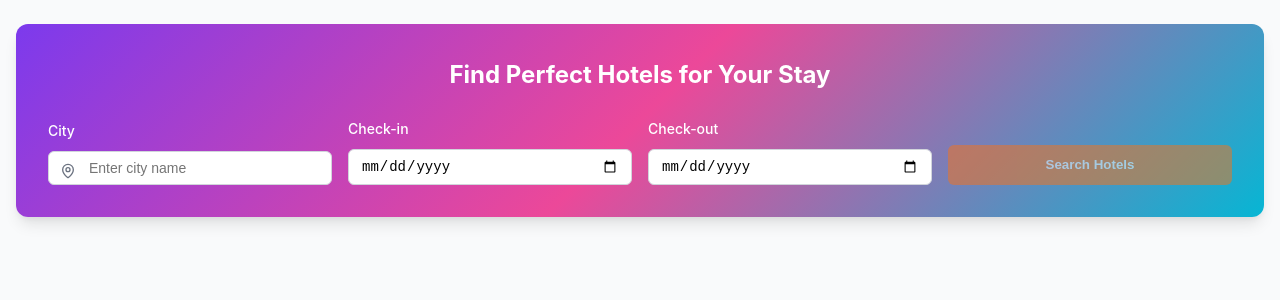
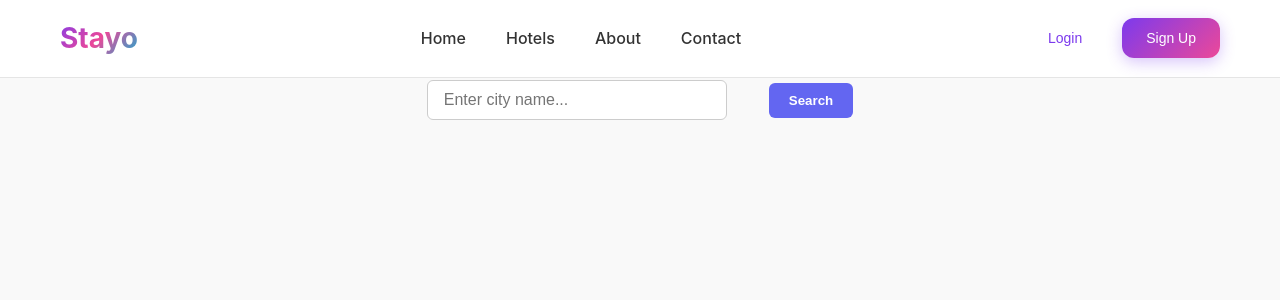
Before and after one commit to nikithcodes/Stayo, a React (Vite) app: page /hotels in a window 1280 px wide. Shown: the top 300 px of the page. Built offline with nearby package versions, Linux system fonts and the light colour scheme.

Commit message:
made final changes

```diff
--- a/src/pages/HotelList.jsx
+++ b/src/pages/HotelList.jsx
@@ -1,317 +1,178 @@
-import { useState, useMemo, useEffect } from "react";
-import { createClient } from "@supabase/supabase-js";
-import { format, differenceInDays } from "date-fns";
-import { CalendarIcon, MapPin, Filter, X, Star, Wifi, Car, Utensils, Waves, Dumbbell, Flower2 } from "lucide-react";
-
-const supabase = createClient(
-  'https://YOUR_SUPABASE_URL',
-  'YOUR_SUPABASE_ANON_KEY'
-);
-
-const AMENITY_ICONS = {
-  "WiFi": <Wifi style={{ width: '16px', height: '16px' }} />,
-  "Parking": <Car style={{ width: '16px', height: '16px' }} />,
-  "Restaurant": <Utensils style={{ width: '16px', height: '16px' }} />,
-  "Pool": <Waves style={{ width: '16px', height: '16px' }} />,
-  "Gym": <Dumbbell style={{ width: '16px', height: '16px' }} />,
-  "Spa": <Flower2 style={{ width: '16px', height: '16px' }} />,
-  "Breakfast": <Utensils style={{ width: '16px', height: '16px' }} />,
-  "Bar": <Utensils style={{ width: '16px', height: '16px' }} />
-};
-
-const SORT_OPTIONS = [
-  { key: 'rating', direction: 'desc', label: 'Highest Rated' },
-  { key: 'rating', direction: 'asc', label: 'Lowest Rated' },
-  { key: 'price', direction: 'asc', label: 'Price: Low to High' },
-  { key: 'price', direction: 'desc', label: 'Price: High to Low' },
-  { key: 'reviews', direction: 'desc', label: 'Most Reviewed' }
-];
-
-const PAGE_SIZE = 10;
+import React, { useEffect, useState } from "react";
+import Navbar from "../components/Navbar";
+import supabase from "../../supabaseClient";
 
 const HotelList = () => {
   const [city, setCity] = useState("");
-  const [checkIn, setCheckIn] = useState();
-  const [checkOut, setCheckOut] = useState();
-  const [searchData, setSearchData] = useState(null);
-  const [showFilters, setShowFilters] = useState(false);
-  const [filters, setFilters] = useState({
-    priceRange: [1000, 20000],
-    minRating: 0,
-    amenities: [],
-    hotelTypes: []
-  });
-  const [sortBy, setSortBy] = useState(SORT_OPTIONS[0]);
+  const [searchCity, setSearchCity] = useState("");
   const [hotels, setHotels] = useState([]);
-  const [totalHotels, setTotalHotels] = useState(0);
-  const [page, setPage] = useState(1);
   const [loading, setLoading] = useState(false);
+  const [error, setError] = useState(null);
 
-  const calculateDays = () => {
-    if (checkIn && checkOut) {
-      return differenceInDays(checkOut, checkIn);
+  const fetchHotelsByCity = async (cityName) => {
+    setLoading(true);
+    setError(null);
+
+    try {
+      const { data, error } = await supabase
+        .from("Hotellist")
+        .select("*")
+        .ilike("City", `%${cityName}%`); // <-- Capital C here
+
+      if (error) throw error;
+
+      setHotels(data);
+    } catch (err) {
+      setError(err.message);
+      setHotels([]);
+    } finally {
+      setLoading(false);
     }
-    return 0;
-  };
-
-  const fetchHotels = async () => {
-    setLoading(true);
-    let query = supabase
-      .from('hotels')
-      .select('*', { count: 'exact' })
-      .eq('city', city)
-      .gte('price', filters.priceRange[0])
-      .lte('price', filters.priceRange[1]);
-
-    if (filters.hotelTypes.length > 0) {
-      query = query.in('type', filters.hotelTypes);
-    }
-
-    if (filters.minRating > 0) {
-      query = query.gte('rating', filters.minRating);
-    }
-
-    query = query.order(sortBy.key, { ascending: sortBy.direction === 'asc' });
-
-    const from = (page - 1) * PAGE_SIZE;
-    const to = from + PAGE_SIZE - 1;
-
-    query = query.range(from, to);
-
-    const { data, count, error } = await query;
-
-    if (error) {
-      console.error("Supabase fetch error:", error);
-      setHotels([]);
-    } else {
-      setHotels(data || []);
-      setTotalHotels(count || 0);
-    }
-
-    setLoading(false);
   };
 
   const handleSearch = () => {
-    if (city && checkIn && checkOut && calculateDays() > 0) {
-      setSearchData({ city, checkIn, checkOut, days: calculateDays() });
-      setPage(1);
+    if (city.trim() !== "") {
+      setSearchCity(city.trim());
     }
   };
 
   useEffect(() => {
-    if (searchData) {
-      fetchHotels();
+    if (searchCity) {
+      fetchHotelsByCity(searchCity);
     }
-  }, [searchData, filters, sortBy, page]);
+  }, [searchCity]);
 
-  const handleClearFilters = () => {
-    setFilters({
-      priceRange: [1000, 20000],
-      minRating: 0,
-      amenities: [],
-      hotelTypes: []
-    });
-  };
+  return (<>
+    {/* <Navbar /> */}
 
-  const totalPages = Math.ceil(totalHotels / PAGE_SIZE);
-
-  return (
-    <div style={{ minHeight: '100vh', backgroundColor: '#f9fafb' }}>
-
-      {/* Search Header */}
-      <div style={{ maxWidth: '1280px', margin: '0 auto', padding: '24px 16px' }}>
+    <div style={{ padding: "10vh" , backgroundColor: "#f9f9f9", minHeight: "100vh" }}>
+      {/* Search bar */}
+      <Navbar />
       <div style={{
-          background: 'linear-gradient(135deg, #7c3aed, #ec4899, #06b6d4)',
-          padding: '32px',
-          borderRadius: '12px',
-          boxShadow: '0 10px 15px -3px rgba(0,0,0,0.1),0 4px 6px -2px rgba(0,0,0,0.05)'
+        display: "flex",
+        gap: "42px",
+        marginBottom: "32px",
+        justifyContent: "center",
+        alignItems: "center"
       }}>
-          <h2 style={{
-            color: 'white',
-            fontSize: '24px',
-            fontWeight: 'bold',
-            marginBottom: '24px',
-            textAlign: 'center'
-          }}>
-            Find Perfect Hotels for Your Stay
-          </h2>
-
-          <div style={{
-            display: 'grid',
-            gridTemplateColumns: 'repeat(auto-fit, minmax(200px, 1fr))',
-            gap: '16px',
-            alignItems: 'end'
-          }}>
-            <div style={{ display: 'flex', flexDirection: 'column', gap: '8px' }}>
-              <label style={{ color: 'white', fontSize: '14px', fontWeight: '500' }}>City</label>
-              <div style={{ position: 'relative' }}>
-                <MapPin style={{
-                  position: 'absolute',
-                  left: '12px',
-                  top: '12px',
-                  height: '16px',
-                  width: '16px',
-                  color: '#6b7280'
-                }} />
         <input
-                  placeholder="Enter city name"
+          type="text"
+          placeholder="Enter city name..."
           value={city}
           onChange={(e) => setCity(e.target.value)}
           style={{
-                    width: '100%',
-                    padding: '8px 12px 8px 40px',
-                    backgroundColor: 'white',
-                    border: '1px solid #d1d5db',
-                    borderRadius: '6px',
-                    fontSize: '14px',
-                    outline: 'none'
+            padding: "10px 16px",
+            borderRadius: "6px",
+            border: "1px solid #ccc",
+            fontSize: "16px",
+            width: "300px"
           }}
         />
-              </div>
-            </div>
-
-            <div style={{ display: 'flex', flexDirection: 'column', gap: '8px' }}>
-              <label style={{ color: 'white', fontSize: '14px', fontWeight: '500' }}>Check-in</label>
-              <input
-                type="date"
-                value={checkIn ? format(checkIn, 'yyyy-MM-dd') : ''}
-                onChange={(e) => setCheckIn(new Date(e.target.value))}
-                style={{
-                  width: '100%',
-                  padding: '8px 12px',
-                  backgroundColor: 'white',
-                  border: '1px solid #d1d5db',
-                  borderRadius: '6px',
-                  fontSize: '14px'
-                }}
-              />
-            </div>
-
-            <div style={{ display: 'flex', flexDirection: 'column', gap: '8px' }}>
-              <label style={{ color: 'white', fontSize: '14px', fontWeight: '500' }}>Check-out</label>
-              <input
-                type="date"
-                value={checkOut ? format(checkOut, 'yyyy-MM-dd') : ''}
-                onChange={(e) => setCheckOut(new Date(e.target.value))}
-                style={{
-                  width: '100%',
-                  padding: '8px 12px',
-                  backgroundColor: 'white',
-                  border: '1px solid #d1d5db',
-                  borderRadius: '6px',
-                  fontSize: '14px'
-                }}
-              />
-            </div>
-
-            <div style={{ display: 'flex', flexDirection: 'column', gap: '8px' }}>
-              {calculateDays() > 0 && (
-                <div style={{ color: 'white', fontSize: '14px', fontWeight: '500' }}>
-                  {calculateDays()} {calculateDays() === 1 ? 'night' : 'nights'}
-                </div>
-              )}
         <button
           onClick={handleSearch}
           style={{
-                  width: '100%',
-                  backgroundColor: '#f97316',
-                  color: 'white',
-                  fontWeight: '600',
-                  height: '40px',
-                  border: 'none',
-                  borderRadius: '6px',
-                  cursor: !city || !checkIn || !checkOut || calculateDays() <= 0 ? 'not-allowed' : 'pointer',
-                  opacity: !city || !checkIn || !checkOut || calculateDays() <= 0 ? 0.5 : 1
-                }}
-                disabled={!city || !checkIn || !checkOut || calculateDays() <= 0}
-              >
-                Search Hotels
-              </button>
-            </div>
-          </div>
-        </div>
-      </div>
-
-      {/* Hotel Results */}
-      {searchData && (
-        <div style={{ maxWidth: '1280px', margin: '0 auto', padding: '0 16px 32px' }}>
-          <div style={{
-            display: 'flex',
-            alignItems: 'center',
-            justifyContent: 'space-between',
-            marginBottom: '24px'
-          }}>
-            <h2 style={{ fontSize: '20px', fontWeight: '600' }}>
-              Hotels in {searchData.city}
-            </h2>
-            <button
-              onClick={() => setShowFilters(!showFilters)}
-              style={{
-                display: 'flex',
-                alignItems: 'center',
-                padding: '8px 16px',
-                border: '1px solid #d1d5db',
-                borderRadius: '6px',
-                backgroundColor: 'white',
-                cursor: 'pointer',
-                fontSize: '14px'
+            padding: "10px 20px",
+            backgroundColor: "#6366f1",
+            color: "white",
+            fontWeight: "600",
+            border: "none",
+            borderRadius: "6px",
+            cursor: "pointer"
           }}
         >
-              <Filter style={{ height: '16px', width: '16px', marginRight: '8px' }} />
-              Filters
+          Search
         </button>
       </div>
 
+      {/* Results */}
+      {searchCity && (
+        <>
+          <h2 style={{ fontSize: "24px", fontWeight: "bold", marginBottom: "24px", textAlign: "center" }}>
+            Hotels in {searchCity}
+          </h2>
+
           {loading ? (
-            <p style={{ textAlign: 'center' }}>Loading hotels...</p>
-          ) : hotels.length > 0 ? (
-            <>
-              <div style={{ display: 'grid', gap: '24px' }}>
-                {hotels.map(hotel => (
-                  <div key={hotel.id} style={{
-                    backgroundColor: 'white',
-                    borderRadius: '12px',
-                    overflow: 'hidden',
-                    boxShadow: '0 4px 6px -1px rgba(0,0,0,0.1),0 2px 4px -1px rgba(0,0,0,0.06)',
-                    padding: '20px'
+            <p style={{ textAlign: "center" }}>Loading hotels...</p>
+          ) : error ? (
+            <p style={{ color: "red", textAlign: "center" }}>Error: {error}</p>
+          ) : hotels.length === 0 ? (
+            <p style={{ textAlign: "center" }}>No hotels found in {searchCity}.</p>
+          ) : (
+            <div style={{
+              display: "grid",
+              gridTemplateColumns: "repeat(auto-fill, minmax(250px, 1fr))",
+              gap: "20px"
             }}>
-                    <h3>{hotel.name}</h3>
-                    <p>{hotel.location}</p>
-                    <p>₹{hotel.price}/night</p>
+              {hotels.map((hotel) => (
+                <div
+                  key={hotel.id}
+                  style={{
+                    backgroundColor: "#fff",
+                    padding: "16px",
+                    borderRadius: "10px",
+                    boxShadow: "0 2px 8px rgba(0, 0, 0, 0.1)"
+                  }}
+                >
+                  {/* Image */}
+                  {hotel["Url"] && (
+                    <img
+                      src={hotel["Url"]}
+                      alt={hotel["Hotel Name"]}
+                      style={{
+                        width: "100%",
+                        height: "160px",
+                        objectFit: "cover",
+                        borderRadius: "8px",
+                        marginBottom: "10px"
+                      }}
+                    />
+                  )}
+                  {/* Name */}
+                  <h3 style={{ fontSize: "18px", fontWeight: "600", marginBottom: "8px" }}>
+                    {hotel["Hotel Name"]}
+                  </h3>
+                  {/* Rating */}
+                  {hotel.rating && (
+                    <div style={{ color: "#f59e42", fontWeight: 600, marginBottom: "6px" }}>
+                      ★ {hotel.rating}
+                    </div>
+                  )}
+                  {/* Price */}
+                  <p style={{ fontSize: "14px", color: "#6b7280" }}>
+                    Price: ₹{hotel.Price || hotel.price}
+                  </p>
+                  {/* Description */}
+                  <p style={{ marginBottom: "6px" }}>
+                    {hotel.Description || hotel.description}
+                  </p>
+                  {/* Amenities */}
+                  {hotel.amenities && (
+                    <div style={{ display: "flex", flexWrap: "wrap", gap: "6px", marginTop: "8px" }}>
+                      {(Array.isArray(hotel.amenities) ? hotel.amenities : hotel.amenities.split(',')).map((amenity, idx) => (
+                        <span key={idx} style={{
+                          background: "#f3f4f6",
+                          color: "#374151",
+                          padding: "4px 10px",
+                          borderRadius: "12px",
+                          fontSize: "13px"
+                        }}>
+                          {amenity.trim()}
+                        </span>
+                      ))}
+                    </div>
+                  )}
+                  {/* City */}
+                  <p style={{ fontSize: "14px", color: "#6b7280" }}>
+                    City: {hotel.City || hotel.city}
+                  </p>
                 </div>
               ))}
             </div>
-
-              {/* Pagination Controls */}
-              <div style={{
-                display: 'flex',
-                justifyContent: 'center',
-                gap: '8px',
-                marginTop: '20px'
-              }}>
-                <button
-                  disabled={page === 1}
-                  onClick={() => setPage(p => p - 1)}
-                  style={{ padding: '8px', borderRadius: '4px', border: '1px solid gray' }}
-                >
-                  Prev
-                </button>
-                <span>{page} / {totalPages}</span>
-                <button
-                  disabled={page === totalPages}
-                  onClick={() => setPage(p => p + 1)}
-                  style={{ padding: '8px', borderRadius: '4px', border: '1px solid gray' }}
-                >
-                  Next
-                </button>
+          )}
+        </>
+      )}
     </div>
     </>
-          ) : (
-            <p style={{ textAlign: 'center' }}>No hotels found.</p>
-          )}
-        </div>
-      )}
-    </div>
   );
 };
 
--- /dev/null
+++ b/supabaseClient.js
@@ -0,0 +1,7 @@
+import React from 'react';
+import { createClient } from '@supabase/supabase-js';
+
+const anon_key = "eyJhbGciOiJIUzI1NiIsInR5cCI6IkpXVCJ9.eyJpc3MiOiJzdXBhYmFzZSIsInJlZiI6Imxja2VuamtmZHlyb3Vxc2d1dm91Iiwicm9sZSI6ImFub24iLCJpYXQiOjE3NDk1NDkwNzgsImV4cCI6MjA2NTEyNTA3OH0.-9uOUmIRKQYFSYtfNMz8HOuwU-4nyPwSULuaul8HG5Y"
+const supabaseUrl = 'https://lckenjkfdyrouqsguvou.supabase.co';
+const supabase = createClient(supabaseUrl, anon_key);
+export default supabase;
```
Also changed, not shown: src/components/getCatalog.jsx (added, +57 -0 lines), src/components/navbar.jsx (+20 -5 lines). Lines whose indentation alone changed are shown as unchanged.
